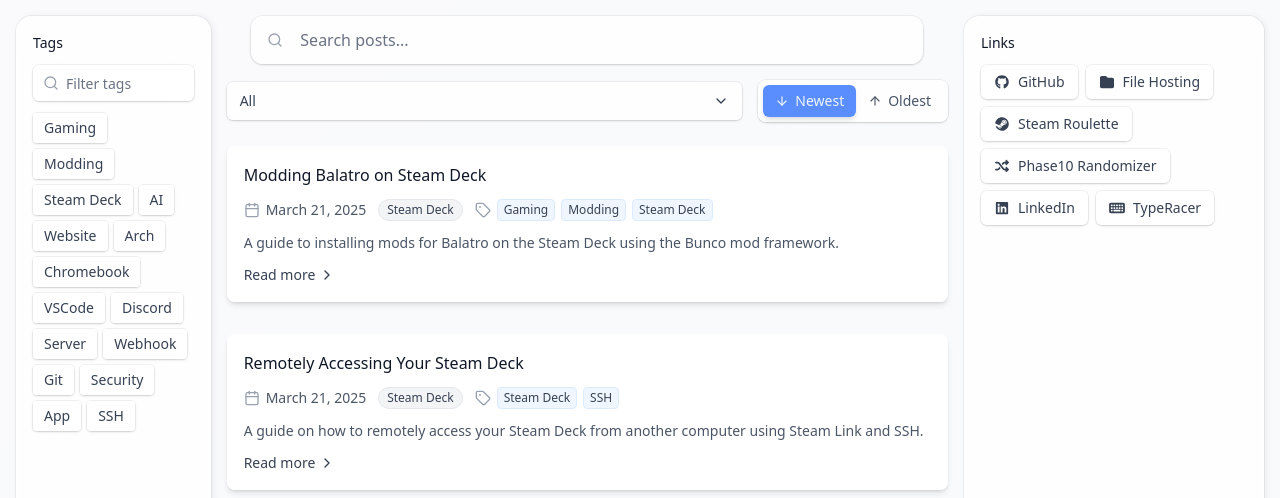
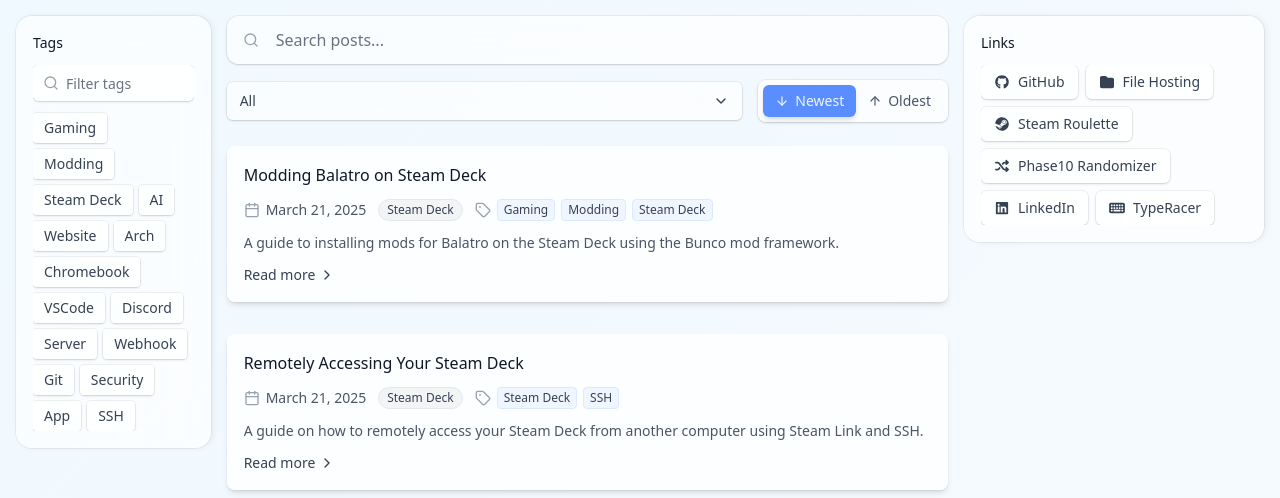
Before and after one commit to Chrisae9/chis-website, a React (Vite) app: page / in a window 1280 px wide. Shown: the top 498 px of the page. Built offline with nearby package versions, Linux system fonts and the light colour scheme.

Commit message:
refactor: enhance layout and styling for improved responsiveness and search highlighting

```diff
--- a/src/App.tsx
+++ b/src/App.tsx
@@ -146,19 +146,10 @@
       setShowLeftSidebar={setShowLeftSidebar}
       setShowRightSidebar={setShowRightSidebar}
       header={
-        selectedPostData ? (
-          // Back button when viewing a post
-          <button
-            onClick={() => handlePostSelect(null)}
-            className="flex items-center text-sm text-gray-600 hover:text-gray-900 dark:text-gray-400 dark:hover:text-gray-200"
-            aria-label="Back to posts list"
-          >
-            ← Back to posts
-          </button>
-        ) : (
+        !selectedPostData ? (
           // Search bar when viewing post list
           <SearchBar value={searchTerm} onChange={setSearchTerm} />
-        )
+        ) : null
       }
       leftSidebar={leftSidebarContent}
       rightSidebar={
--- a/src/components/Layout.tsx
+++ b/src/components/Layout.tsx
@@ -121,7 +121,7 @@
           <main className={`${isPostView ? 'col-span-12 lg:col-span-10 lg:col-start-3' : 'col-span-12 lg:col-span-7'} space-y-4`}>
             {/* Header content (search bar or back button) */}
             {header && (
-              <div className="flex justify-center mb-4">
+              <div className="flex justify-center lg:justify-start mb-4">
                 {header}
               </div>
             )}
--- a/src/components/PostCard.tsx
+++ b/src/components/PostCard.tsx
@@ -42,7 +42,7 @@
     const parts = text.split(new RegExp(`(${searchTerm})`, 'gi'));
     return parts.map((part, i) =>
       part.toLowerCase() === searchTerm.toLowerCase() ?
-        <mark key={i} className="bg-yellow-200 dark:bg-yellow-600/70 text-gray-900 dark:text-gray-100 px-0.5 rounded">{part}</mark> :
+        <mark key={i} className="search-highlight">{part}</mark> :
         part
     );
   };
--- a/src/components/SearchBar.tsx
+++ b/src/components/SearchBar.tsx
@@ -29,7 +29,7 @@
  */
 export function SearchBar({ value, onChange }: SearchBarProps) {
   return (
-    <div className="w-full max-w-2xl mx-auto">
+    <div className="w-full max-w-md mx-auto lg:max-w-none lg:mx-0">
       <div className="relative w-full">
         <input
           type="text"
--- a/src/components/Sidebar.tsx
+++ b/src/components/Sidebar.tsx
@@ -32,7 +32,7 @@
  */
 export function Sidebar({ title, onClose, showMobileHeader = false, children }: SidebarProps) {
   return (
-    <div className="h-full p-4 bg-glass-light rounded-2xl shadow-sidebar" role="complementary" aria-label={title}>
+    <div className="max-h-[98vh] p-4 bg-glass-light rounded-2xl shadow-sidebar overflow-hidden" role="complementary" aria-label={title}>
       {/* Mobile header with close button - only visible on small screens */}
       {showMobileHeader && (
         <div className="flex items-center justify-between mb-3 md:hidden">
@@ -55,7 +55,9 @@
       </div>
 
       {/* Sidebar content */}
-      {children}
+      <div className="overflow-y-auto max-h-full">
+        {children}
+      </div>
     </div>
   );
 }
--- a/src/index.css
+++ b/src/index.css
@@ -24,7 +24,7 @@
 @layer utilities {
   .bg-gradient-blue {
     background: linear-gradient(135deg,
-      #fafafc 0%,
+      #f0f9ff 0%,
       #f8fafc 100%
     );
   }
@@ -38,11 +38,11 @@
 
   .sidebar-gradient {
     background: linear-gradient(180deg,
-      rgba(255, 255, 255, 0.8) 0%,
-      rgba(248, 250, 252, 0.9) 100%
+      rgba(255, 255, 255, 0.65) 0%,
+      rgba(248, 250, 252, 0.75) 100%
     );
-    backdrop-filter: blur(12px);
-    -webkit-backdrop-filter: blur(12px);
+    backdrop-filter: blur(16px);
+    -webkit-backdrop-filter: blur(16px);
   }
 
 
@@ -76,17 +76,17 @@
 
   /* Glass morphism utilities */
   .bg-glass-light {
-    background: rgba(255, 255, 255, 0.8);
+    background: rgba(255, 255, 255, 0.65);
+    backdrop-filter: blur(24px);
+    -webkit-backdrop-filter: blur(24px);
+    border: 1px solid rgba(255, 255, 255, 0.15);
+  }
+
+  .bg-glass-card {
+    background: rgba(255, 255, 255, 0.75);
     backdrop-filter: blur(20px);
     -webkit-backdrop-filter: blur(20px);
     border: 1px solid rgba(255, 255, 255, 0.2);
-  }
-
-  .bg-glass-card {
-    background: rgba(255, 255, 255, 0.9);
-    backdrop-filter: blur(16px);
-    -webkit-backdrop-filter: blur(16px);
-    border: 1px solid rgba(255, 255, 255, 0.3);
   }
 }
 
@@ -108,11 +108,11 @@
 
   .dark .sidebar-gradient {
     background: linear-gradient(180deg,
-      rgba(30, 41, 59, 0.8) 0%,
-      rgba(15, 23, 42, 0.9) 100%
+      rgba(30, 41, 59, 0.65) 0%,
+      rgba(15, 23, 42, 0.75) 100%
     );
-    backdrop-filter: blur(12px);
-    -webkit-backdrop-filter: blur(12px);
+    backdrop-filter: blur(16px);
+    -webkit-backdrop-filter: blur(16px);
   }
 
   /* Dark mode shadow overrides for normal black shadows */
@@ -142,17 +142,17 @@
 
   /* Dark mode glass backgrounds */
   .dark .bg-glass-light {
-    background: rgba(30, 41, 59, 0.8);
+    background: rgba(30, 41, 59, 0.65);
+    backdrop-filter: blur(24px);
+    -webkit-backdrop-filter: blur(24px);
+    border: 1px solid rgba(255, 255, 255, 0.08);
+  }
+
+  .dark .bg-glass-card {
+    background: rgba(30, 41, 59, 0.75);
     backdrop-filter: blur(20px);
     -webkit-backdrop-filter: blur(20px);
     border: 1px solid rgba(255, 255, 255, 0.1);
-  }
-
-  .dark .bg-glass-card {
-    background: rgba(30, 41, 59, 0.9);
-    backdrop-filter: blur(16px);
-    -webkit-backdrop-filter: blur(16px);
-    border: 1px solid rgba(255, 255, 255, 0.15);
   }
 
   /* Dark mode sidebar fade effect */
@@ -534,3 +534,16 @@
 h2, h3, h4 {
   scroll-margin-top: 80px;
 }
+
+/* Search highlighting styles */
+.search-highlight {
+  background-color: rgb(254 240 138); /* yellow-200 */
+  color: rgb(17 24 39); /* gray-900 */
+  padding: 0;
+  border-radius: 0;
+}
+
+.dark .search-highlight {
+  background-color: rgb(217 119 6); /* amber-600 */
+  color: rgb(0 0 0); /* black for maximum contrast */
+}
```
